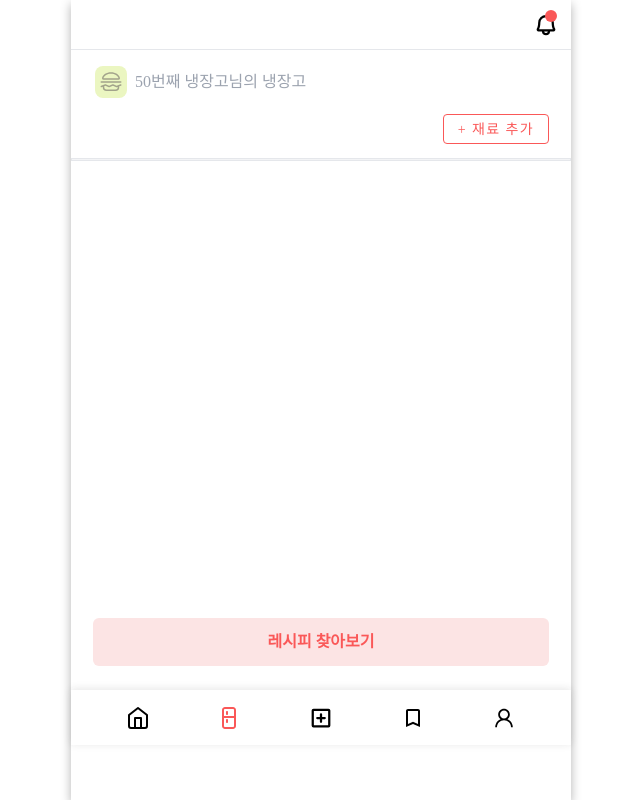
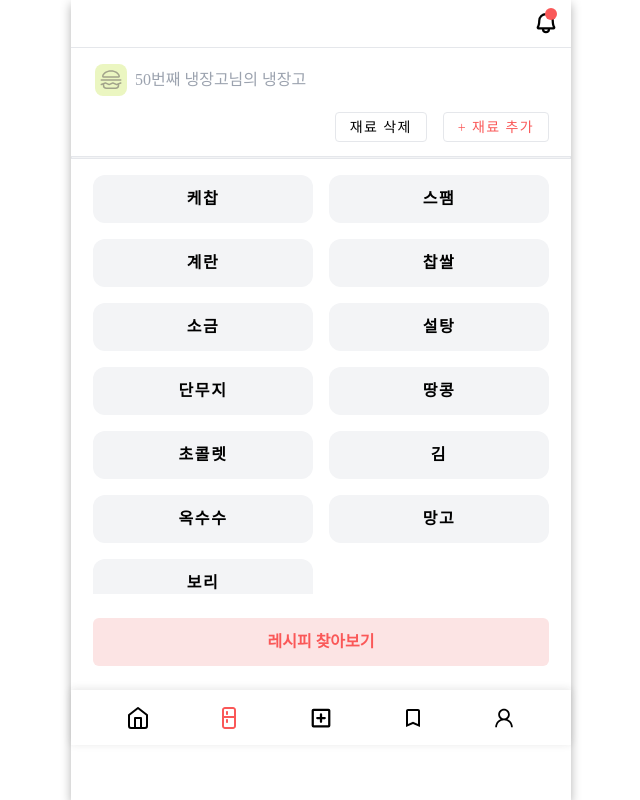
Before and after one commit to OZ-Coding-School/oz_02_main-001-FE, a React (Vite) app: page /refrigerator in a window 1280 px wide. Shown: the whole page, without its empty margins (319-959 px from the left). Built offline with nearby package versions, Linux system fonts and the light colour scheme; a web font is replaced by a local one.

Commit message:
Style: 재료삭제, 모두삭제 버튼 및 기능 구현

```diff
--- a/src/pages/RefrigeratorPage/components/RefrigeratorItem.tsx
+++ b/src/pages/RefrigeratorPage/components/RefrigeratorItem.tsx
@@ -1,18 +1,25 @@
-import React from "react";
+import React, { useState } from "react";
 import { PiHamburger } from "react-icons/pi";
 import { useNavigate } from "react-router";
 import { RefrigeratorType } from "src/types/refrigeratorType";
 
 interface RefrigeratorItemProps {
   refrigerator: RefrigeratorType;
+  ingredients: Array<{ id: number; name: string }>;
+  isDeletedMode: boolean;
+  handleDeleteClick: () => void;
+  deleteAllIngredients: () => void;
 }
 
-const RefrigeratorItem: React.FC<RefrigeratorItemProps> = ({ refrigerator }) => {
+const RefrigeratorItem: React.FC<RefrigeratorItemProps> = ({
+  refrigerator,
+  ingredients,
+  isDeletedMode,
+  handleDeleteClick,
+  deleteAllIngredients,
+}) => {
   const navigate = useNavigate();
-
-  const handleClick = () => {
-    navigate(`/ingredientList/`);
-  };
+  const hasIngredientsWithName = ingredients.some((ingredient) => ingredient.name);
 
   return (
     <div>
@@ -23,15 +30,32 @@ const RefrigeratorItem: React.FC<RefrigeratorItemProps> = ({ refrigerator }) =>
         <span className="text-gray-400">{refrigerator.nickname}님의 냉장고</span>
       </div>
       <div className="mt-4 absolute right-[22px]">
+        {hasIngredientsWithName && (
+          <button
+            onClick={handleDeleteClick}
+            className={`border border-solid ${isDeletedMode ? "bg-gray-200" : "bg-white"} rounded-[4px] pl-[14px] pr-[14px] pt-[2px] pb-[2px] mb-2 mr-4`}
+            style={{ minWidth: "90px" }}
+          >
+            <span className="text-sm font-medium" style={{ letterSpacing: "0.1em" }}>
+              {isDeletedMode ? "완료" : "재료 삭제"}
+            </span>
+          </button>
+        )}
         <button
-          onClick={handleClick}
-          className="border border-solid border-redPink rounded-[4px] pl-[14px] pr-[14px] pt-[2px] pb-[2px]"
+          onClick={() => {
+            if (isDeletedMode) {
+              deleteAllIngredients();
+            } else {
+              navigate(`/ingredientList/`);
+            }
+          }}
+          className={`border border-solid ${isDeletedMode ? "text-black" : "text-redPink"} rounded-[4px] pl-[14px] pr-[14px] pt-[2px] pb-[2px]`}
         >
           <span
-            className="text-redPink w-full text-sm font-medium"
+            className={`${isDeletedMode ? "text-black" : "text-redPink"} w-full text-sm font-medium`}
             style={{ letterSpacing: "0.1em" }}
           >
-            + 재료 추가
+            {isDeletedMode ? "모두 삭제" : "+ 재료 추가"}
           </span>
         </button>
       </div>
--- a/src/pages/RefrigeratorPage/page/index.tsx
+++ b/src/pages/RefrigeratorPage/page/index.tsx
@@ -1,48 +1,118 @@
 import Footer from "@components/footer/Footer";
 import Header from "@components/header/Header";
-import React from "react";
-import { RefrigeratorType } from "src/types/refrigeratorType";
+import React, { useState } from "react";
 import RefrigeratorItem from "../components/RefrigeratorItem";
 import BigButton from "@components/buttons/BigButton";
 import { useNavigate } from "react-router";
+import { TiDeleteOutline } from "react-icons/ti";
 
 const RefrigeratorPage = () => {
   const navigate = useNavigate();
-  const dummyData: RefrigeratorType[] = [
-    {
-      nickname: "50번째 냉장고",
-      ingredients: [
+  const [isDeleteMode, setIsDeleteMode] = useState(false);
+  const [ingredients, setIngredients] = useState([
     {
       id: 50,
-          name: "가지",
+      name: "케찹",
+    },
+    {
+      id: 51,
+      name: "스팸",
     },
     {
       id: 52,
-          name: "양파",
+      name: "계란",
     },
-      ],
+    {
+      id: 53,
+      name: "찹쌀",
     },
-  ];
+    {
+      id: 54,
+      name: "소금",
+    },
+    {
+      id: 55,
+      name: "설탕",
+    },
+    {
+      id: 56,
+      name: "단무지",
+    },
+    {
+      id: 57,
+      name: "땅콩",
+    },
+    {
+      id: 58,
+      name: "초콜렛",
+    },
+    {
+      id: 59,
+      name: "김",
+    },
+    {
+      id: 60,
+      name: "옥수수",
+    },
+    {
+      id: 61,
+      name: "망고",
+    },
+    {
+      id: 62,
+      name: "보리",
+    },
+  ]);
 
   const handleFindRecipeClick = () => {
     navigate(`/ingredientSelection`);
   };
 
+  const toggleDeleteMode = () => {
+    setIsDeleteMode(!isDeleteMode);
+  };
+
+  const deleteIngredient = (id: number) => {
+    const updatedIngredients = ingredients.filter((ingredient) => ingredient.id !== id);
+    setIngredients(updatedIngredients);
+    if (updatedIngredients.length === 0) {
+      setIsDeleteMode(false);
+    }
+  };
+
+  const clearAllIngredients = () => {
+    setIngredients([]);
+    setIsDeleteMode(false);
+  };
+
   return (
     <div className="h-[calc(100vh-55px)] flex flex-col">
-      {/* 높이가 있어야 flex-grow가 먹힘 */}
       <Header hasBell={true} />
-      <div id="content" className="flex flex-col flex-grow">
-        <RefrigeratorItem refrigerator={dummyData[0]} />
-        <div className="grid grid-cols-2 gap-4 p-4 h-full pl-[22px] pr-[22px] grow max-h-[calc(100vh-55px-129px-96px-30px)] overflow-auto">
-          {/* {dummyData[0].ingredients.map((ingredient) => (
+      <div id="content" className="flex flex-col flex-grow overflow-hidden">
+        <RefrigeratorItem
+          refrigerator={{ nickname: "50번째 냉장고", ingredients }}
+          ingredients={ingredients}
+          isDeletedMode={isDeleteMode}
+          handleDeleteClick={toggleDeleteMode}
+          deleteAllIngredients={clearAllIngredients}
+        />
+        <div className="flex-grow overflow-auto">
+          <div className="grid grid-cols-2 gap-4 p-4 pl-[22px] pr-[22px]">
+            {ingredients.map((ingredient) => (
               <div
                 key={ingredient.id}
-              className="font-semibold p-[24px] h-14 bg-gray-100 rounded-xl flex justify-center items-center"
+                className="font-semibold p-[24px] h-10 bg-gray-100 rounded-xl flex justify-center items-center relative"
               >
-              <span>{ingredient.name}</span>
+                <span style={{ letterSpacing: "0.1em" }}>{ingredient.name}</span>
+                {isDeleteMode && (
+                  <TiDeleteOutline
+                    className="absolute top-[-14px] right-[-12px] pl-1 w-8 h-8 cursor-pointer"
+                    onClick={() => deleteIngredient(ingredient.id)}
+                  />
+                )}
               </div>
-          ))} 냉장고에 재료가 추가되어 있을 경우 보여지는 화면*/}
+            ))}
+          </div>
         </div>
         <div className="py-[24px] pl-[22px] pr-[22px] font-semibold">
           <BigButton buttonText={"레시피 찾아보기"} handleClick={handleFindRecipeClick} />
```
Lines whose indentation alone changed are shown as unchanged.
